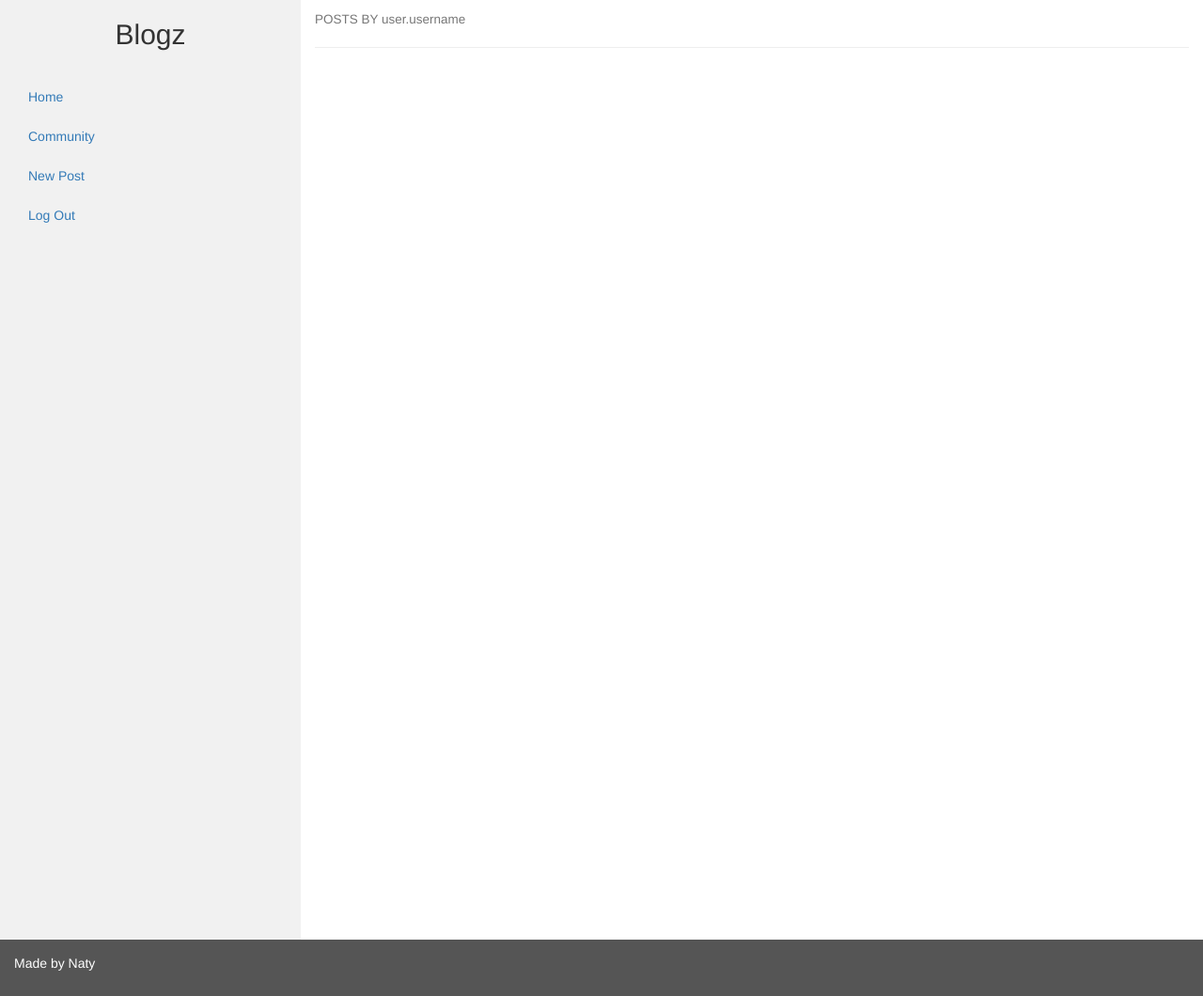
After one commit to nthlfss/blogz, a Flask app: a page that uses templates/base.html in a window 1280 px wide. The commit adds this page. Shown: the whole page at 94% size. Run offline with Flask 2, Linux system fonts and the light colour scheme; the visitor is signed in with stand-in values (Sample User, id 1); data comes from the database, SQL or seed files in the repository; data that the repository does not hold is empty; some libraries are stand-ins or nearby versions.

Commit message:
created individual pg for users

```diff
--- a/main.py
+++ b/main.py
@@ -40,7 +40,7 @@ class User(db.Model):
 @app.before_request
 def require_login():
     # routes allowed to be viewed without login
-    allowed_routes = ['login', 'signup']
+    allowed_routes = ['login', 'signup', 'users']
     if request.endpoint not in allowed_routes and 'username' not in session:
         return redirect('/login')
 
@@ -94,11 +94,6 @@ def allblog():
 
 @app.route('/newpost', methods=['GET', 'POST'])
 def newpost():
-
-    # initialize error variables
-    titleError = ""
-    bodyError = ""
-
     if request.method == 'POST':
         # save user input into variables
         post_title = request.form['title']
@@ -116,6 +111,17 @@ def newpost():
 
     return render_template('newpost.html', pagetitle="Add A New Blog Entry", pageLabel="NEW POST")
 
+@app.route('/community')
+def community():
+    users = User.query.all()
+    return render_template('community.html', users=users, pagetitle='Users', pageLabel='USERS')
+
+@app.route('/users/<string:username>')
+def ind_user(username):
+    user = User.query.filter_by(username=username).first()
+    entries = Blog.query.filter_by(owner=user).order_by(Blog.date_posted.desc())
+    return render_template('user.html', user=user, entries=entries, pageLabel="POSTS BY user.username")
+
 @app.route('/post/<int:id>')
 def post(id):
     entry = Blog.query.get(id)
--- a/templates/base.html
+++ b/templates/base.html
@@ -21,6 +21,7 @@
                 <ul class="nav nav-pills nav-stacked">
                     {% if 'username' in session %}
                     <li><a href="/blog">Home</a></li>
+                    <li><a href="/community">Community</a></li>
                     <li><a href="/newpost">New Post</a></li>
                     <li><a href="/logout">Log Out</a></li>
                     {% else %}
--- /dev/null
+++ b/templates/user.html
@@ -0,0 +1,13 @@
+{% extends "base.html" %}
+
+{% block content %}
+
+{% for entry in entries %}
+<a href="{{ url_for('post', id=entry.id) }}"><h2>{{entry.title}}</h2></a>
+<h5><small><span class="glyphicon glyphicon-time"></span> Post by <strong>{{user.username}}</strong>, {{ entry.date_posted }}</small></h5>
+<span>{{entry.body}}</span>
+<hr />
+{% endfor %}
+
+
+{% endblock %}
```
Also changed, not shown: templates/community.html (added, +9 -0 lines).
